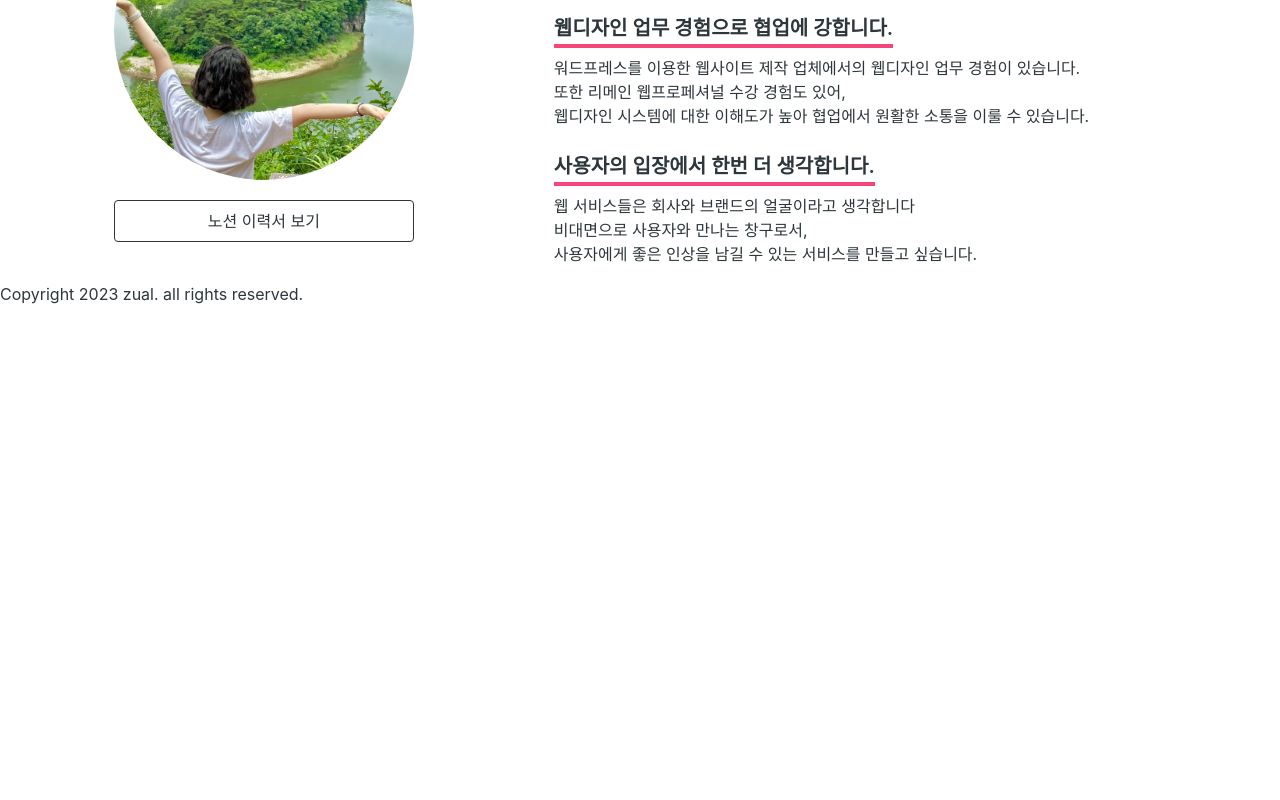
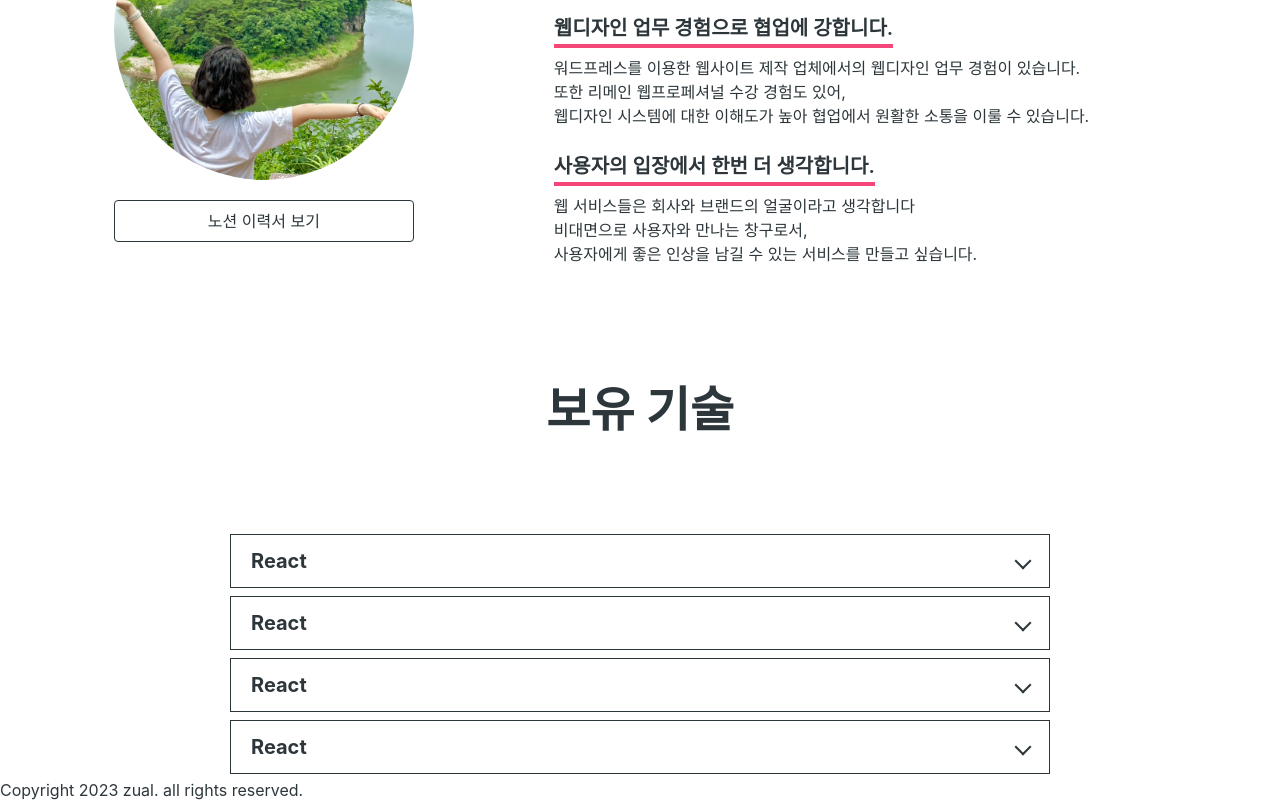
Before and after one commit to hardy-is-cat/portfolio, a Next.js app: page / in a window 1280 px wide. Shown: the part 1188-1988 px from the top of the page. Before the commit the page ends 1492 px from the top, so only its background shows below. Built offline with nearby package versions, Linux system fonts and the light colour scheme.

Commit message:
[Feat] 보유기술, 아코디언 컴포넌트 생성

```diff
--- /dev/null
+++ b/components/Accordian.tsx
@@ -0,0 +1,45 @@
+import styled from "styled-components";
+
+import AccodianEl from "./AccordianEl";
+
+const skills = [
+  {
+    title: "React",
+    content:
+      "재사용성을 고려한 컴포넌트를 만들고 조합하여 유지보수가 용이한 UI를 구현할 수 있습니다. 커스텀 hooks를 만들어 반복되는 로직을 재사용 할 수 있습니다.",
+  },
+  {
+    title: "React",
+    content:
+      "재사용성을 고려한 컴포넌트를 만들고 조합하여 유지보수가 용이한 UI를 구현할 수 있습니다. 커스텀 hooks를 만들어 반복되는 로직을 재사용 할 수 있습니다.",
+  },
+  {
+    title: "React",
+    content:
+      "재사용성을 고려한 컴포넌트를 만들고 조합하여 유지보수가 용이한 UI를 구현할 수 있습니다. 커스텀 hooks를 만들어 반복되는 로직을 재사용 할 수 있습니다.",
+  },
+  {
+    title: "React",
+    content:
+      "재사용성을 고려한 컴포넌트를 만들고 조합하여 유지보수가 용이한 UI를 구현할 수 있습니다. 커스텀 hooks를 만들어 반복되는 로직을 재사용 할 수 있습니다.",
+  },
+];
+
+function Accodian() {
+  return (
+    <DlBlock>
+      {skills.map((skill, i) => {
+        return (
+          <AccodianEl key={i} title={skill.title} content={skill.content} />
+        );
+      })}
+    </DlBlock>
+  );
+}
+
+export default Accodian;
+
+const DlBlock = styled.dl`
+  max-width: 820px;
+  margin: 0 auto;
+`;
--- /dev/null
+++ b/components/AccordianEl.tsx
@@ -0,0 +1,57 @@
+import { useState } from "react";
+import styled from "styled-components";
+import IconArrow from "./IconArrow";
+
+type AccodianElTypes = {
+  title: string;
+  content: string;
+};
+
+function AccodianEl({ title, content }: AccodianElTypes) {
+  const [isActive, setIsActive] = useState(false);
+
+  return (
+    <>
+      <DTBlock isActive={isActive} onClick={() => setIsActive(!isActive)}>
+        {title}
+        <IconArrow size={12} direction={isActive ? "up" : "down"} />
+      </DTBlock>
+      <DDWrapper isActive={isActive}>
+        <DDBlock isActive={isActive}>{content}</DDBlock>
+      </DDWrapper>
+    </>
+  );
+}
+
+export default AccodianEl;
+
+const DTBlock = styled.dt<{ isActive: boolean }>`
+  display: flex;
+  justify-content: space-between;
+  align-items: center;
+  border: 1px solid ${({ theme }) => theme.colors.text};
+  border-bottom: ${({ isActive }) => isActive && "none"};
+  padding: 16px 20px;
+  font-size: ${({ theme }) => theme.fontSize.headline3};
+  font-weight: 700;
+  cursor: pointer;
+`;
+
+const DDWrapper = styled.div<{ isActive: boolean }>`
+  height: ${({ isActive }) => (isActive ? "100%" : "0")};
+  margin-bottom: 8px;
+  overflow: hidden;
+  transition: all 0.3s;
+`;
+
+const DDBlock = styled.dd<{ isActive: boolean }>`
+  visibility: ${({ isActive }) => (isActive ? "visible" : "hidden")};
+  padding: ${({ isActive }) => (isActive ? "20px" : "0")};
+  border: 1px solid ${({ theme }) => theme.colors.text};
+  border-top: none;
+  transition:
+    padding-top 0.3s,
+    padding-bottom 0.3s,
+    border 0.3s;
+  line-height: 1.5;
+`;
--- /dev/null
+++ b/components/IconArrow.tsx
@@ -0,0 +1,55 @@
+import styled from "styled-components";
+
+type IconArrowTypes = {
+  size: number;
+  direction?: string;
+  className?: string;
+};
+
+function IconArrow({
+  size = 20,
+  direction = "top",
+  className,
+}: IconArrowTypes) {
+  const directionToDeg = (direction: string) => {
+    switch (direction) {
+      case "up":
+        return -45 + "deg";
+      case "right":
+        return 45 + "deg";
+      case "down":
+        return 135 + "deg";
+      case "left":
+        return 180 + "deg";
+      default:
+        break;
+    }
+  };
+
+  return (
+    <IconWrapper
+      className={className}
+      size={size}
+      direction={directionToDeg(direction)}
+    >
+      <span className="line"></span>
+    </IconWrapper>
+  );
+}
+
+export default IconArrow;
+
+const IconWrapper = styled.div<IconArrowTypes>`
+  width: ${({ size }) => size + "px"};
+  height: ${({ size }) => size + "px"};
+
+  span.line {
+    display: block;
+    width: ${({ size }) => size + "px"};
+    height: ${({ size }) => size + "px"};
+    border-top: 2px solid ${({ theme }) => theme.colors.text};
+    border-right: 2px solid ${({ theme }) => theme.colors.text};
+    transform: translateY(0%) ${({ direction }) => `rotate(${direction})`};
+    transition: all 0.2s;
+  }
+`;
--- /dev/null
+++ b/containers/Skills/Skills.tsx
@@ -0,0 +1,14 @@
+import Accodian from "@/components/Accordian";
+import Title from "@/components/Title";
+import useScrollFadeIn from "utils/hooks/useScrollFadeIn";
+
+function Skills() {
+  return (
+    <section>
+      <Title {...useScrollFadeIn<HTMLHeadingElement>()}>보유 기술</Title>
+      <Accodian />
+    </section>
+  );
+}
+
+export default Skills;
--- a/pages/index.tsx
+++ b/pages/index.tsx
@@ -1,11 +1,13 @@
 import MainVisual from "containers/MainVisual/MainVisual";
 import Introduce from "containers/Introduce/Introduce";
+import Skills from "containers/Skills/Skills";
 
 export default function Home() {
   return (
     <>
       <MainVisual />
       <Introduce />
+      <Skills />
     </>
   );
 }
```
